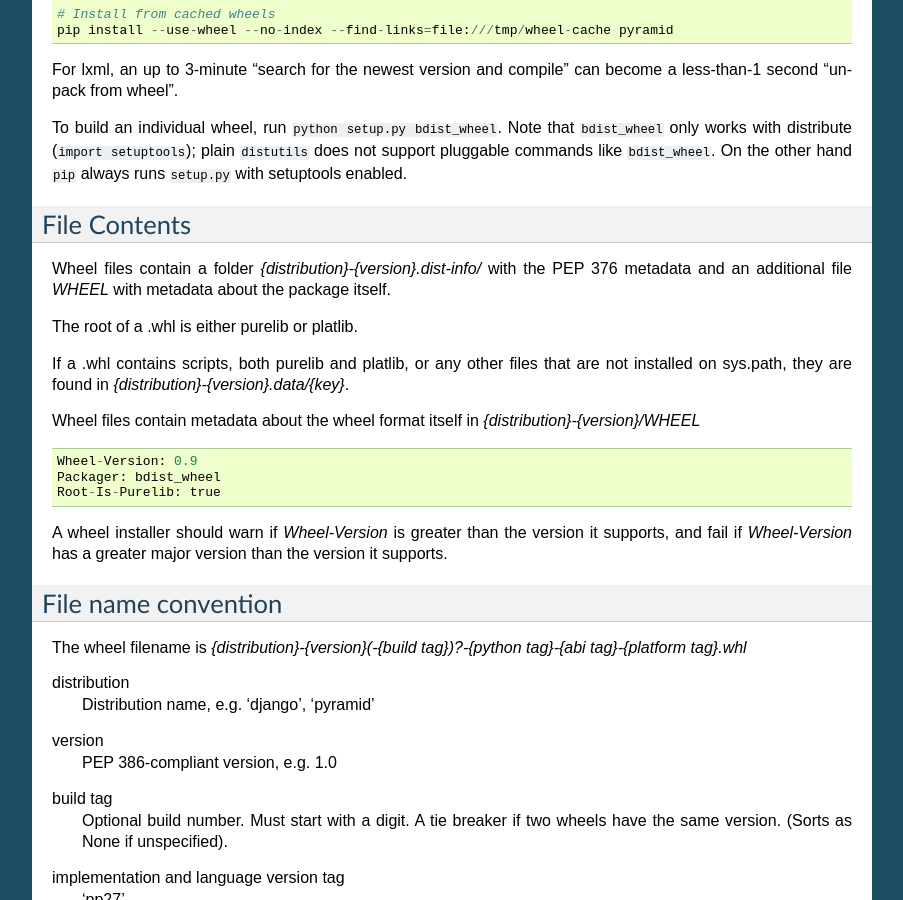
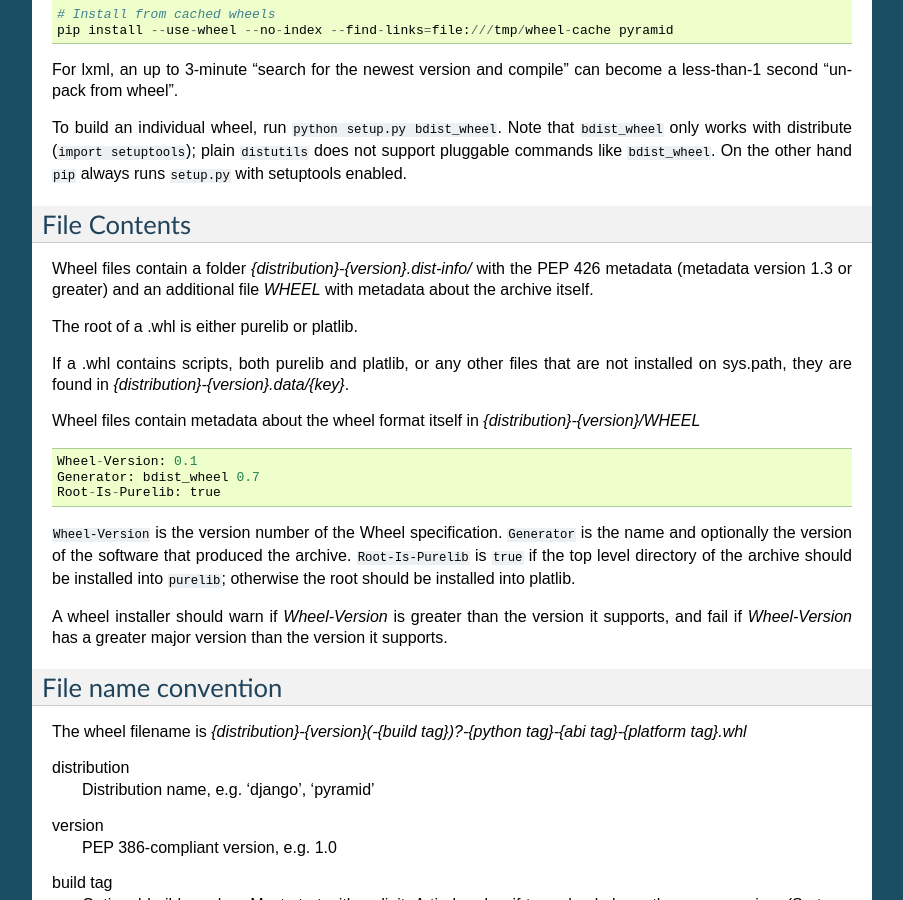
Before and after one commit to pypa/wheel, a Sphinx documentation site: the page built from docs/index.rst, in a window 1280 px wide and 900 px high, scrolled down 821 px. Shown: the whole window, without its empty margins (198-1101 px from the left). Built offline with Sphinx 7.4.7, drawn with Linux system fonts in a browser that asks for light colours.

Commit message:
rename Packager to Generator in WHEEL; use Metadata 1.3

```diff
--- a/docs/index.rst
+++ b/docs/index.rst
@@ -69,8 +69,8 @@ File Contents
 -------------
 
 Wheel files contain a folder `{distribution}-{version}.dist-info/` with
-the PEP 376 metadata and an additional file `WHEEL` with metadata about
-the package itself.
+the PEP 426 metadata (metadata version 1.3 or greater) and an additional
+file `WHEEL` with metadata about the archive itself.
 
 The root of a .whl is either purelib or platlib.
 
@@ -81,9 +81,15 @@ other files that are not installed on sys.path, they are found in
 Wheel files contain metadata about the wheel format itself in
 `{distribution}-{version}/WHEEL` ::
 
-        Wheel-Version: 0.9
-        Packager: bdist_wheel
+        Wheel-Version: 0.1
+        Generator: bdist_wheel 0.7
         Root-Is-Purelib: true
+
+``Wheel-Version`` is the version number of the Wheel
+specification. ``Generator`` is the name and optionally the version of
+the software that produced the archive. ``Root-Is-Purelib`` is ``true``
+if the top level directory of the archive should be installed into
+``purelib``; otherwise the root should be installed into platlib.
 
 A wheel installer should warn if `Wheel-Version` is greater than the
 version it supports, and fail if `Wheel-Version` has a greater major
```
Also changed, not shown: 3 other files.
